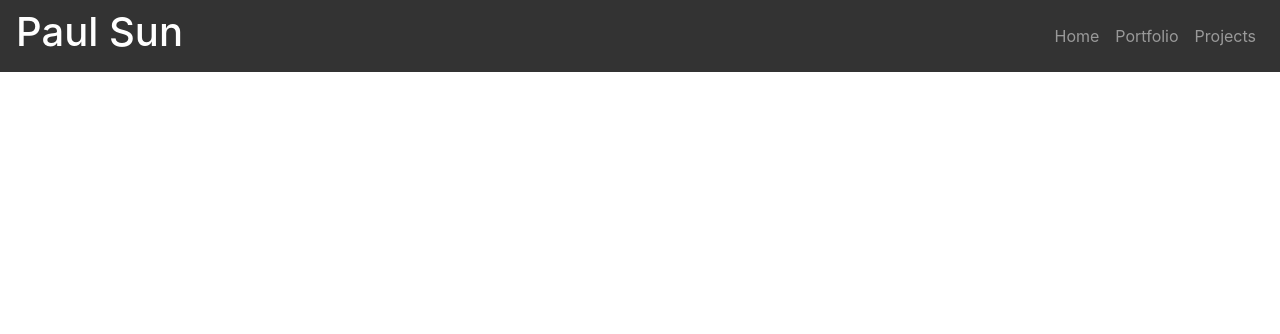
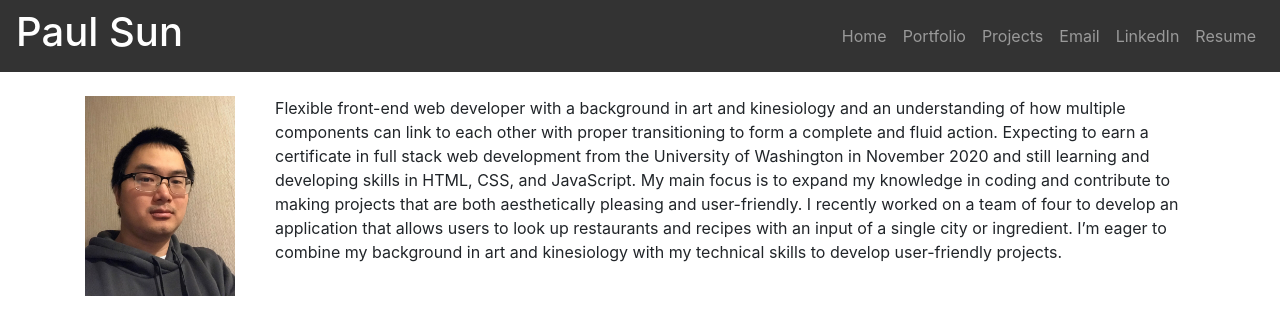
Before and after one commit to LostandConfusedStudent/Portfolio, a plain HTML site: page home.html in a window 1280 px wide. Drawn offline with Linux system fonts and the light colour scheme.

Commit message:
Added resume, profile picture, brand statement, style.css, and links to email and LinkedIn

```diff
--- /dev/null
+++ b/assets/css/style.css
@@ -0,0 +1,8 @@
+#container {
+    margin-top: 30px;
+}
+
+img {
+    width: 150px;
+    height: 200px;
+}
--- a/home.html
+++ b/home.html
@@ -1,14 +1,17 @@
 <!DOCTYPE html>
 <html lang="en">
+
 <head>
     <meta charset="UTF-8">
     <meta name="viewport" content="width=device-width, initial-scale=1.0">
 
     <!-- Links to css and js files -->
     <link rel="stylesheet" href="./assets/css/bootstrap.min.css">
+    <link rel="stylesheet" href="./assets/css/style.css">
     <script src="./assets/js/bootstrap.min.js"></script>
     <title>Home</title>
 </head>
+
 <body>
     <!-- Navigation bar -->
     <header class="header_area">
@@ -23,7 +26,7 @@
                     </div>
                     <ul class="navbar-nav">
                         <li class="nav-item">
-                            <a class="nav-link" href="home.html" target="_blank">Home</a>
+                            <a class="nav-link" href="home.html">Home</a>
                         </li>
                         <li class="nav-item">
                             <a class="nav-link" href="portfolio.html" target="_blank">Portfolio</a>
@@ -31,11 +34,38 @@
                         <li class="nav-item">
                             <a class="nav-link" href="projects.html" target="_blank">Projects</a>
                         </li>
+                        <li class="nav-item">
+                            <a class="nav-link" href="mailto:pfsun9999@msn.com" target="_blank">Email</a>
+                        </li>
+                        <li class="nav-item">
+                            <a class="nav-link" href="https://www.linkedin.com/in/paul-sun-87918598" target="_blank">LinkedIn</a>
+                        </li>
+                        <li class="nav-item">
+                            <a class="nav-link" href="assets/images/Resume.pdf" target="_blank">Resume</a>
+                        </li>
                     </ul>
                 </div>
             </nav>
+            <br>
         </div>
     </header>
 
+    <div class="container">
+        <div class="row">
+            <div class="col-lg-2">
+                <img class="profile" src="./assets/images/rsz_profile.jpg" alt="Profile Picture">
+            </div>
+            <div class="col-lg-10">
+                <p>Flexible front-end web developer with a background in art and kinesiology and an understanding of how multiple
+                    components can link to each other with proper transitioning to form a complete and fluid action. Expecting to
+                    earn a certificate in full stack web development from the University of Washington in November 2020 and still
+                    learning and developing skills in HTML, CSS, and JavaScript. My main focus is to expand my knowledge in coding
+                    and contribute to making projects that are both aesthetically pleasing and user-friendly. I recently worked on a
+                    team of four to develop an application that allows users to look up restaurants and recipes with an input of a
+                    single city or ingredient. I’m eager to combine my background in art and kinesiology with my technical skills to
+                    develop user-friendly projects.</p>
+            </div>
+        </div>
+    </div>
 </body>
 </html>
```
Also changed, not shown: assets/images/rsz_profile.jpg (added), 1 other file.
